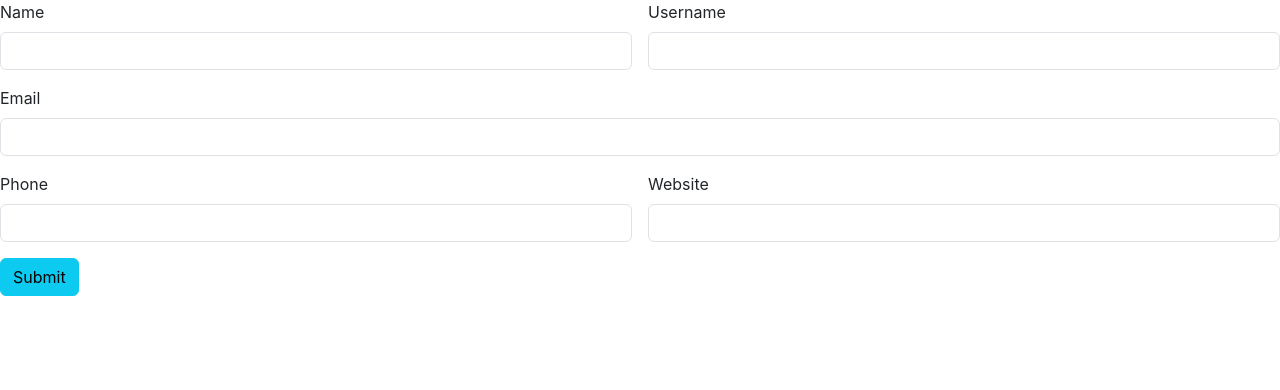
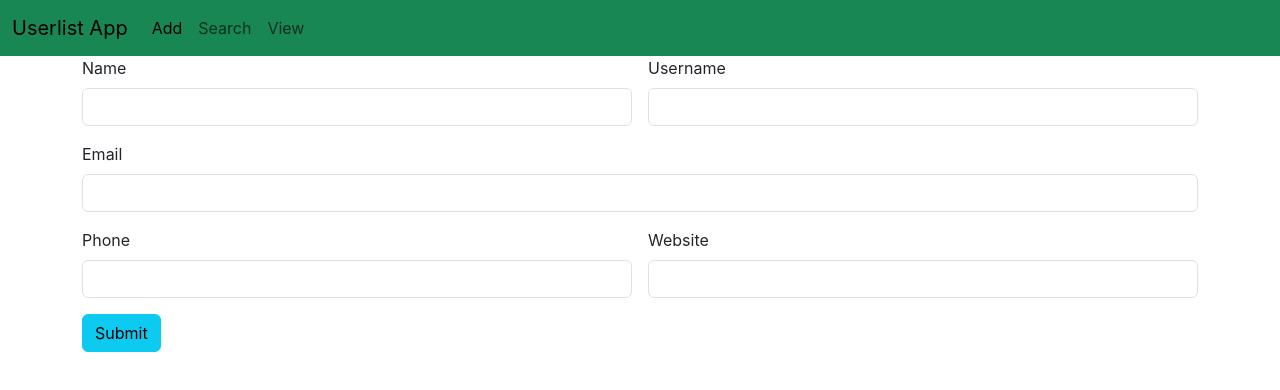
Before and after one commit to Poojahh/Userlist-App, a React (Create React App) app: page / in a window 1280 px wide. Shown: the top 390 px of the page. Built offline with nearby package versions, Linux system fonts and the light colour scheme.

Commit message:
Userlist App

```diff
--- a/src/components/AddUser.jsx
+++ b/src/components/AddUser.jsx
@@ -4,7 +4,8 @@ import Navbar from './Navbar'
 const AddUser = () => {
   return (
     <div>
-      <div className="contaniner">
+        <Navbar/>
+      <div className="container">
         <div className="row">
             <div className="col col-12 col-sm-12 col-md-12 col-lg-12 col-xl-12 col-xxl-12">
                 <div className="row g-3">
--- a/src/components/SearchUser.jsx
+++ b/src/components/SearchUser.jsx
@@ -1,8 +1,10 @@
 import React from 'react'
+import Navbar from './Navbar'
 
 const SearchUser = () => {
   return (
     <div>
+        <Navbar/>
       <div className="contaniner">
         <div className="row">
             <div className="col col-12 col-sm-12 col-md-12 col-lg-12 col-xl-12 col-xxl-12">
--- a/src/components/View.jsx
+++ b/src/components/View.jsx
@@ -1,4 +1,5 @@
 import React, { useState } from 'react'
+import Navbar from './Navbar'
 
 const View = () => {
 const [data,changeData]=useState(
@@ -238,6 +239,7 @@ const [data,changeData]=useState(
 )
     return (
         <div>
+            <Navbar/>
             <div className="container">
                 <div className="row">
                     <div className="col col-12 col-sm-12 col-md-12 col-lg-12 col-xl-12 col-xxl-12">
```
